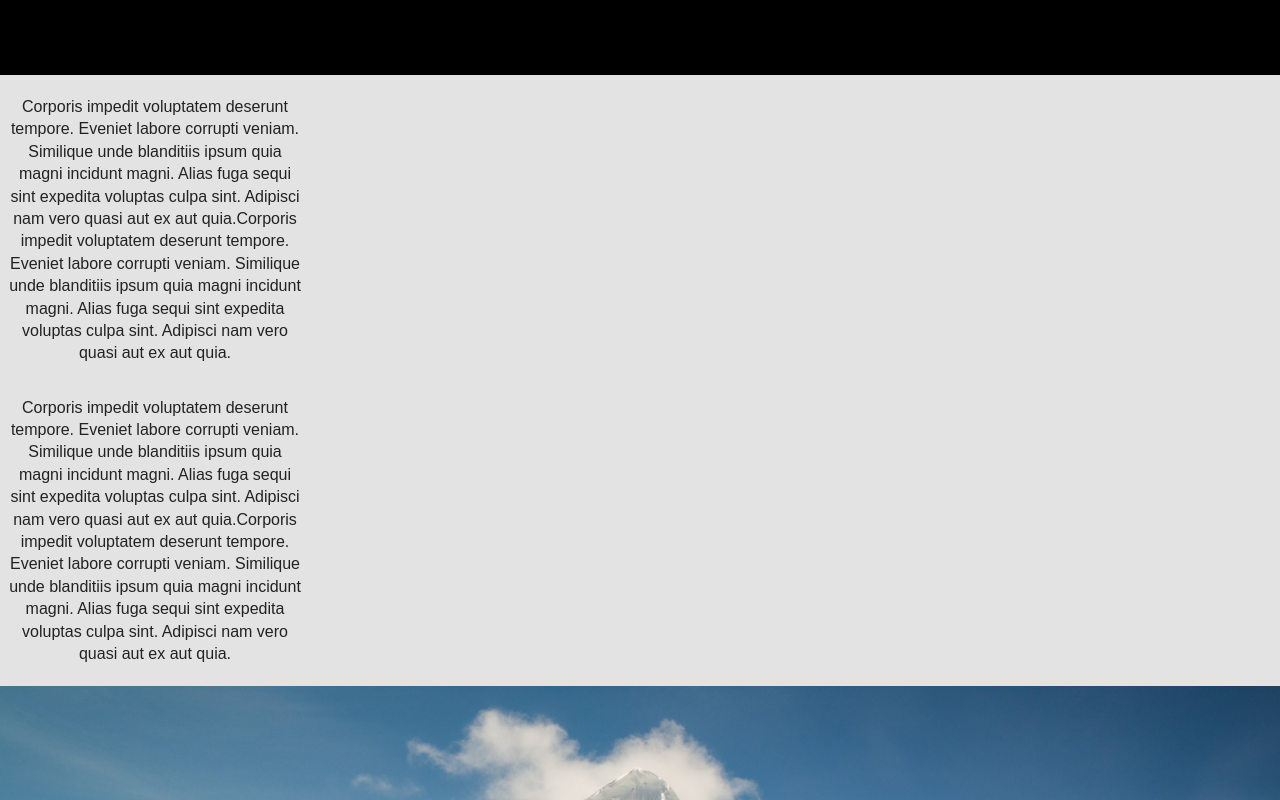
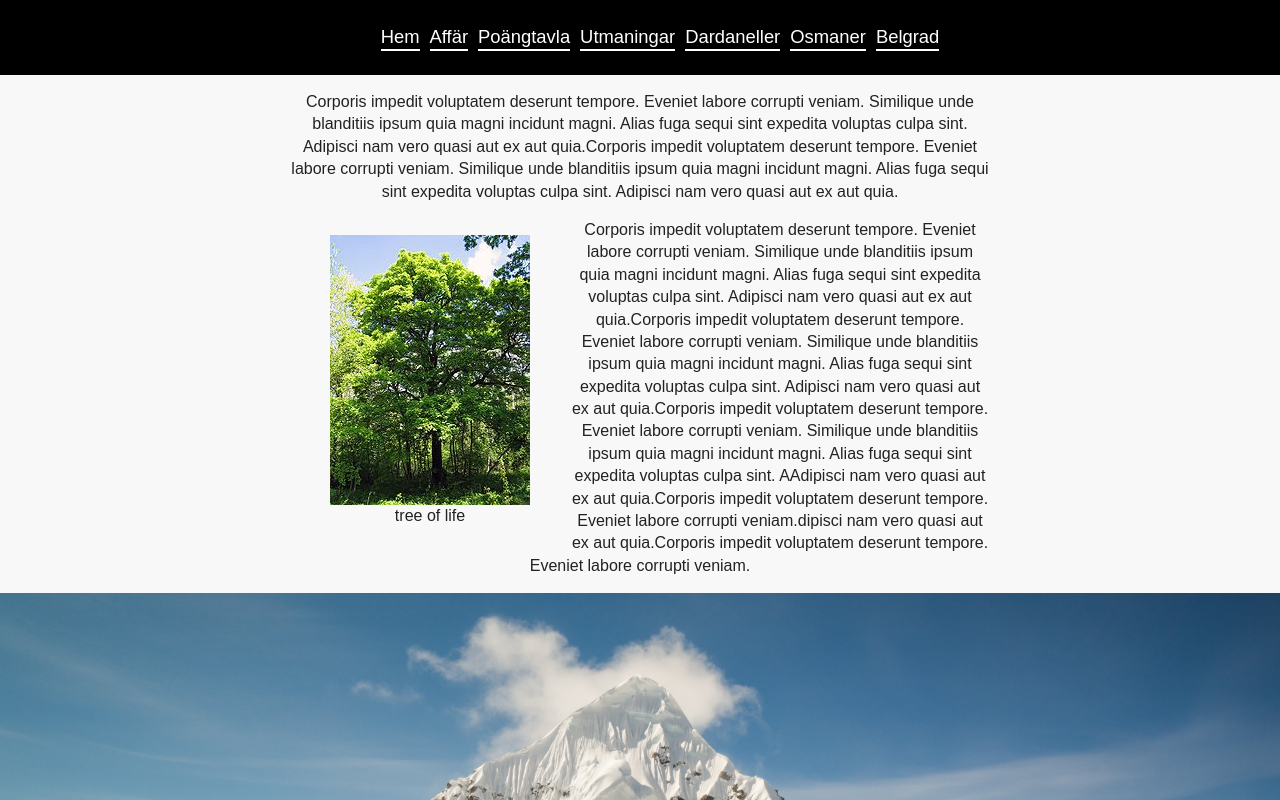
Before and after one commit to swemsen/sajt, a plain HTML site: page index.html in a window 1280 px wide. Shown: the top 800 px of the page. Drawn offline with Linux system fonts and the light colour scheme.

Commit message:
fixat centrering, text och figur. header nav har nu innehåll

```diff
--- a/css/main.css
+++ b/css/main.css
@@ -287,16 +287,14 @@ textarea {
     .content {
         width: 700px;
     }
-    body {
+    html,body {
         font-size: 1em;
+        width: 100%;
+        padding: 0;
+        margin: 0;
     }
 
-
-    #main-container {
-        display: flex;
-        flex-direction: column;
-    }
-    header, main, article, section, p {
+    header, main,  section {
         display: flex;
         flex-direction: column;
         justify-content: center;
@@ -309,40 +307,63 @@ textarea {
         min-height: 75px;
 
     }
+    header nav ul {
+        list-style-type: none;
+        display: flex;
+        flex-direction: row;
+        align-content:center;
+        justify-content: center;
+    }
 
+    header nav ul li {
+        color: white;
+        font-size: 115%;
+        height; 50px;
+        width: auto;
+        border-bottom: 2px solid white;
+        margin: 5px;
+    }
+    header nav ul li:hover, header nav ul li:active {
+        color: #add8e6;
+        border-bottom: 2px solid #add8e6;
+    }
     main {
         min-height: 500px;
-        background-color: rgb(220,220,220, 0.8) ;
+        background-color: rgb(220,220,220, 0.2) ;
 
         display: flex;
         flex-direction: column;
         justify-content: center;
         align-content: center;
     }
-    #fucker {
-        display: flex;
-        flex-direction: column;
-        justify-content: center;
-        align-content: center;
-    }
     article {
-        width: 300px;
-        margin: 5px;
+        width: 700px;
+        margin: auto;
         text-align: center;
     }
 
-    .main_pic {
+    article figure {
+        display:inline-block;
+        float:left;
+   }
+    figure img {
+        height: auto;
+        width: 200px;
+
+    }
+
+   .main_pic {
         height:auto;
         width: 100%;
     }
     footer {
         color: white;
-        padding: 10px 5px;
         display: flex;
         flex-direction: row;
         justify-content: center;
         align-content: center;
-
+        padding-bottom: 20px;
+        padding-top: 20px;
     }
     footer ul {
         padding: 0;
--- a/index.html
+++ b/index.html
@@ -1,5 +1,5 @@
 <!doctype html>
-<html class="no-js" lang="en">
+<html lang="en">
     <head>
         <meta charset="utf-8">
         <meta http-equiv="x-ua-compatible" content="ie=edge">
@@ -9,28 +9,37 @@
 
         <link rel="stylesheet" href="css/normalize.css">
         <link rel="stylesheet" href="css/main.css">
-        <script src="js/vendor/modernizr-2.8.3.min.js"></script>
     </head>
     <body>
         <!--[if lt IE 8]>
             <p class="browserupgrade">You are using an <strong>outdated</strong> browser. Please <a href="https://www.mozilla.org/en-US/firefox/">upgrade your browser</a> to improve your experience.</p>
         <![endif]-->
-        <div id="main-containter">
             <header>
-                <nav></nav>
+                <nav>
+                    <ul>
+                        <li>Hem</li>
+                        <li>Affär</li>
+                        <li>Poängtavla</li>
+                        <li>Utmaningar</li>
+                        <li>Dardaneller</li>
+                        <li>Osmaner</li>
+                        <li>Belgrad</li>
+                    </ul>
+                </nav>
             </header>
             <main>
-            <div id="fucker">
             <article>
                 <p>
                 Corporis impedit voluptatem deserunt tempore. Eveniet labore corrupti veniam. Similique unde blanditiis ipsum quia magni incidunt magni. Alias fuga sequi sint expedita voluptas culpa sint. Adipisci nam vero quasi aut ex aut quia.Corporis impedit voluptatem deserunt tempore. Eveniet labore corrupti veniam. Similique unde blanditiis ipsum quia magni incidunt magni. Alias fuga sequi sint expedita voluptas culpa sint. Adipisci nam vero quasi aut ex aut quia.
                 </p>
+                <figure>
+                <img src="./img/tree.jpg">
+                <figcaption>tree of life</figcaption>
+                </figure>
                 <p>
-                Corporis impedit voluptatem deserunt tempore. Eveniet labore corrupti veniam. Similique unde blanditiis ipsum quia magni incidunt magni. Alias fuga sequi sint expedita voluptas culpa sint. Adipisci nam vero quasi aut ex aut quia.Corporis impedit voluptatem deserunt tempore. Eveniet labore corrupti veniam. Similique unde blanditiis ipsum quia magni incidunt magni. Alias fuga sequi sint expedita voluptas culpa sint. Adipisci nam vero quasi aut ex aut quia.
+                Corporis impedit voluptatem deserunt tempore. Eveniet labore corrupti veniam. Similique unde blanditiis ipsum quia magni incidunt magni. Alias fuga sequi sint expedita voluptas culpa sint. Adipisci nam vero quasi aut ex aut quia.Corporis impedit voluptatem deserunt tempore. Eveniet labore corrupti veniam. Similique unde blanditiis ipsum quia magni incidunt magni. Alias fuga sequi sint expedita voluptas culpa sint. Adipisci nam vero quasi aut ex aut quia.Corporis impedit voluptatem deserunt tempore. Eveniet labore corrupti veniam. Similique unde blanditiis ipsum quia magni incidunt magni. Alias fuga sequi sint expedita voluptas culpa sint. AAdipisci nam vero quasi aut ex aut quia.Corporis impedit voluptatem deserunt tempore. Eveniet labore corrupti veniam.dipisci nam vero quasi aut ex aut quia.Corporis impedit voluptatem deserunt tempore. Eveniet labore corrupti veniam.
                 </p>
-
             </article>
-            </div>
             <img class="main_pic"  src="./img/mountain_fix.jpg">
             </main>
             <footer>
@@ -51,6 +60,5 @@
 </ul>
             </div>
             </footer>
-        </div>
     </body>
 </html>
```
Also changed, not shown: img/tree.jpg (added), 1 other file.
